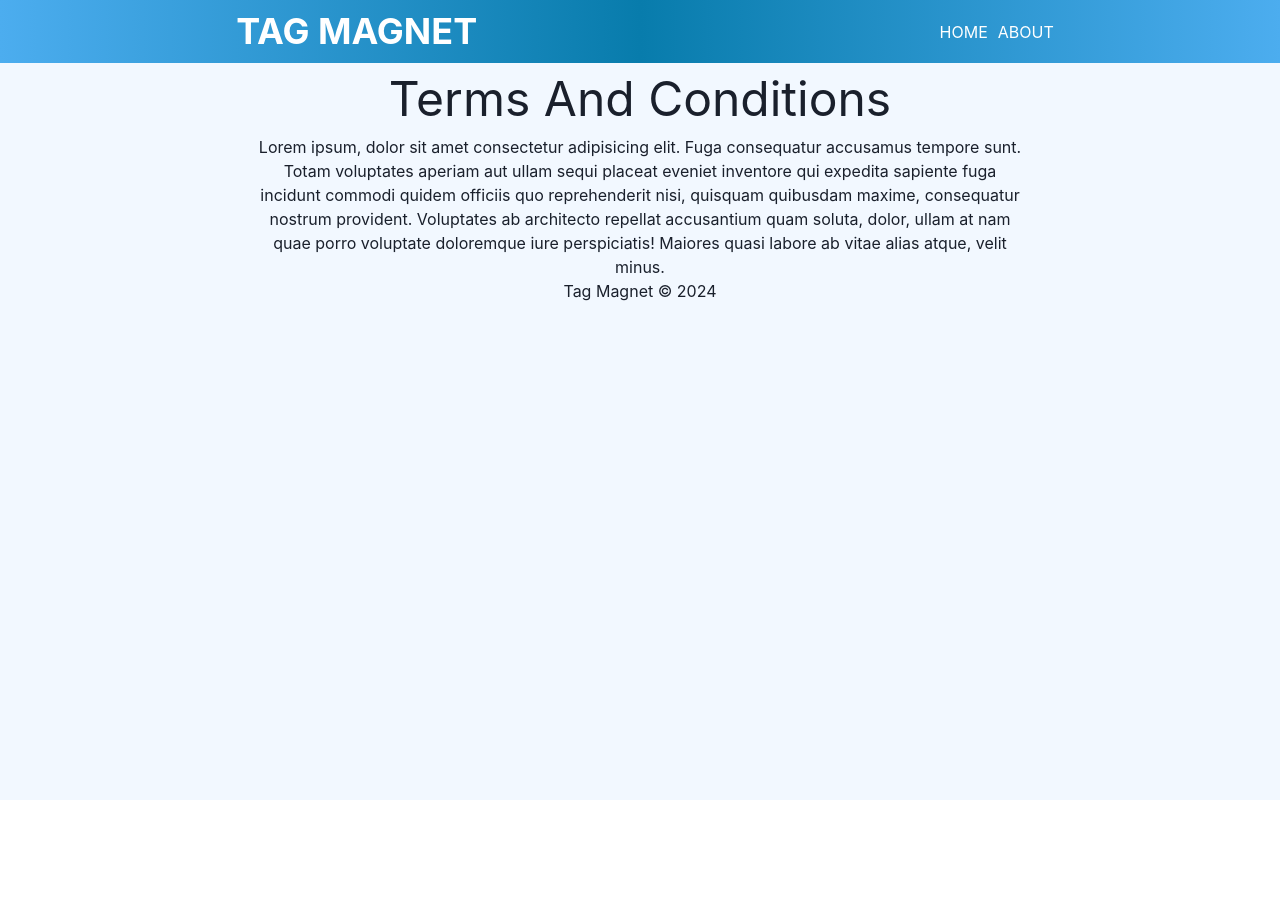
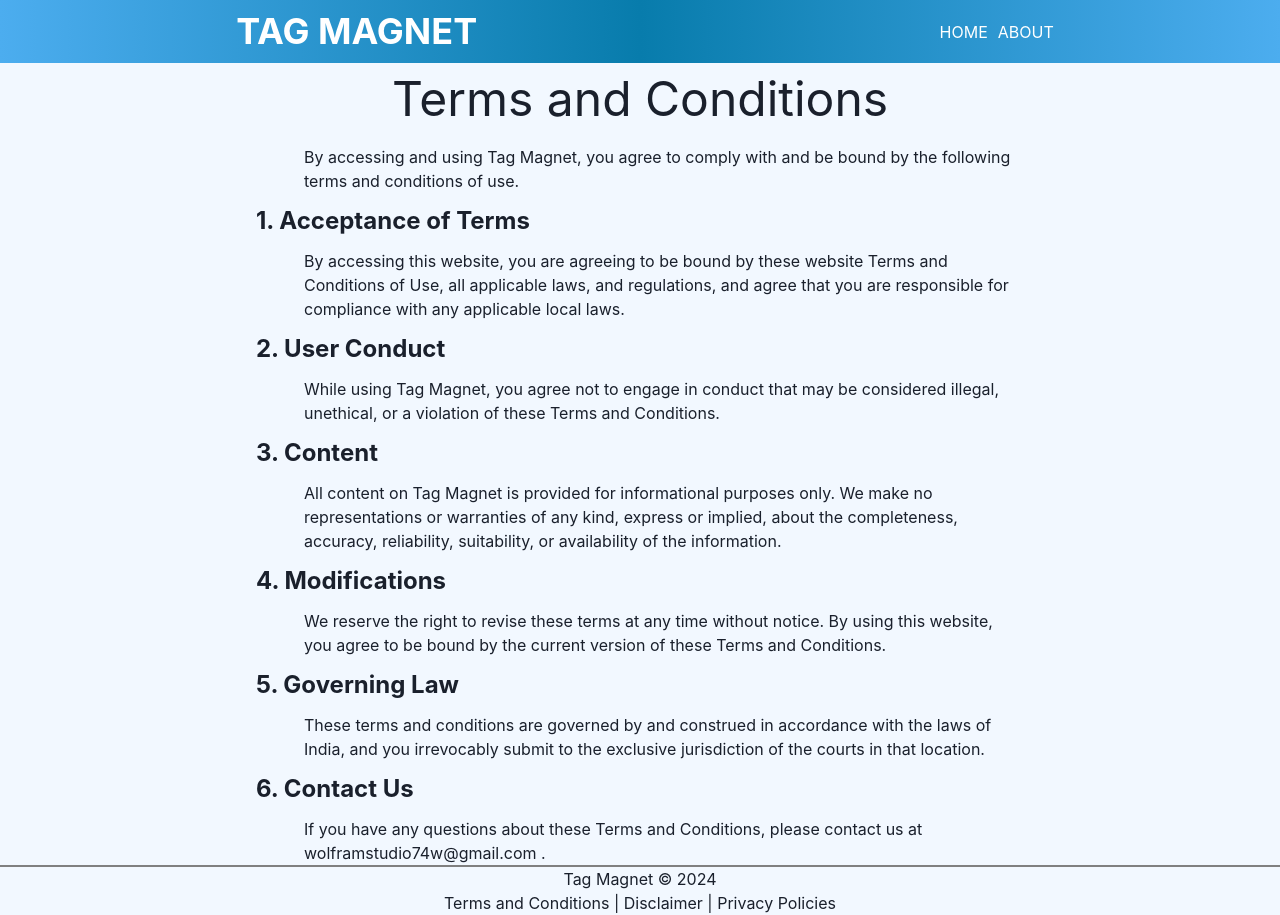
Before and after one commit to Jordan-Jack-12/Tag-Magnet, a React (Create React App) app: page /terms-and-conditions in a window 1280 px wide. Before the commit the page ends 800 px from the top, so only its background shows below. Built offline with nearby package versions, Linux system fonts and the light colour scheme.

Commit message:
edited legal pages and add loading, error and no result state

```diff
--- a/package.json
+++ b/package.json
@@ -3,13 +3,13 @@
   "version": "0.1.0",
   "private": true,
   "dependencies": {
-    "@chakra-ui/react": "^2.6.1",
-    "@emotion/react": "^11.11.0",
+    "@chakra-ui/react": "^2.8.2",
+    "@emotion/react": "^11.11.3",
     "@emotion/styled": "^11.11.0",
     "@testing-library/jest-dom": "^5.16.5",
     "@testing-library/react": "^13.4.0",
     "@testing-library/user-event": "^13.5.0",
-    "framer-motion": "^10.12.16",
+    "framer-motion": "^10.16.16",
     "react": "^18.2.0",
     "react-dom": "^18.2.0",
     "react-helmet": "^6.1.0",
--- a/src/App.jsx
+++ b/src/App.jsx
@@ -13,8 +13,7 @@ import NotFound from './pages/NotFound';
 
 function App() {
   return (
-    <div className="App" style={{ textAlign: 'center', height: '100vh', background: '#F2F8FF' }}>
-      {/* <Heading bg="linear-gradient(90deg, rgba(76,173,239,1) 0%, rgba(8,124,172,1) 50%, rgba(76,173,239,1) 100%)" color="white" padding={'4'}>Tag Magnet</Heading> */}
+    <div className="App" style={{ textAlign: 'center', minHeight: '100vh', background: '#F2F8FF' }}>
       <NavBar />
       <Routes>
         <Route path="/" element={<HomePage/>}/>
--- a/src/components/Footer.jsx
+++ b/src/components/Footer.jsx
@@ -1,11 +1,13 @@
 import React from 'react'
+import { Link } from 'react-router-dom'
 
 const Footer = () => {
     return (
-        <footer style={{bottom: '0px'}}>
+        <footer style={{ bottom: '0px', borderTopWidth: '2px', borderTopColor: 'gray' }}>
             <div>
                 Tag Magnet &copy; 2024
             </div>
+            <div><Link to="/terms-and-conditions">Terms and Conditions</Link> | <Link to="/disclaimer">Disclaimer</Link> | <Link to="/privacy-policies">Privacy Policies</Link></div>
         </footer>
     )
 }
--- a/src/components/Hashtags.jsx
+++ b/src/components/Hashtags.jsx
@@ -10,7 +10,7 @@ const Hashtags = ({ hashtag }) => {
                                 <li key={index} style={{ listStyle: 'none' }}>#{item}</li>
                             ))}
                         </ul>
-                        : <Heading padding={'28'}>Result not found :(</Heading>
+                        : <Heading padding={'28'}>Result not found &#128532;</Heading>
                     }
         </div>
     )
--- a/src/pages/About.jsx
+++ b/src/pages/About.jsx
@@ -2,9 +2,29 @@ import React from 'react'
 
 const About = () => {
     return (
-        <div style={{marginLeft: '20vw', marginRight: '20vw', height: '-calc(100% - 63px)'}}>
-            <h1 style={{fontSize: '48px'}}>About</h1>
-            <p>Lorem ipsum, dolor sit amet consectetur adipisicing elit. Fuga consequatur accusamus tempore sunt. Totam voluptates aperiam aut ullam sequi placeat eveniet inventore qui expedita sapiente fuga incidunt commodi quidem officiis quo reprehenderit nisi, quisquam quibusdam maxime, consequatur nostrum provident. Voluptates ab architecto repellat accusantium quam soluta, dolor, ullam at nam quae porro voluptate doloremque iure perspiciatis! Maiores quasi labore ab vitae alias atque, velit minus.</p>
+        <div style={{ marginLeft: '20vw', marginRight: '20vw', minHeight: '80vh' }}>
+            <h1 style={{ fontSize: '48px' }}>About</h1>
+            <p style={{textAlign: 'left', paddingLeft: '48px', paddingTop: '10px'}}>Welcome to Tag Magnet, your go-to destination for discovering trending and relevant hashtags across various platforms. Our mission is to simplify your social media experience by providing you with the right tags to amplify your reach.</p>
+
+            <h2 style={{textAlign: 'left', fontSize: '24px', fontWeight: 'bold', paddingTop: '10px'}}>What We Do</h2>
+
+            <p style={{textAlign: 'left', paddingLeft: '48px', paddingTop: '10px'}}>At Tag Magnet, we understand the importance of using the right hashtags to enhance the visibility of your content. Whether you're a content creator, marketer, or just someone looking to boost their social media presence, we've got you covered.</p>
+
+            <h2 style={{textAlign: 'left', fontSize: '24px', fontWeight: 'bold', paddingTop: '10px'}}>Why Tag Magnet?</h2>
+
+            <p style={{textAlign: 'left', paddingLeft: '48px', paddingTop: '10px'}}>
+                Efficiency: Our platform streamlines the process of finding the most effective hashtags for your content.
+
+                Trending Tags: Stay ahead of the curve with our constantly updated list of trending hashtags.
+
+                User-Friendly: Our intuitive interface ensures a seamless experience, even for those new to the world of hashtags.
+            </p>
+
+            <h2 style={{textAlign: 'left', fontSize: '24px', fontWeight: 'bold', paddingTop: '10px'}}>Connect With Us</h2>
+            <p style={{textAlign: 'left', paddingLeft: '48px', paddingTop: '10px'}}>
+                We value your feedback and suggestions. Connect with us on social media to stay updated on the latest features and trends.
+            </p>
+            <p style={{textAlign: 'left', paddingLeft: '48px', paddingTop: '10px'}}>Thank you for choosing Tag Magnet to elevate your social media game!</p>
         </div>
     )
 }
--- a/src/pages/Disclaimer.jsx
+++ b/src/pages/Disclaimer.jsx
@@ -2,9 +2,11 @@ import React from 'react'
 
 const Disclaimer = () => {
     return (
-        <div style={{marginLeft: '20vw', marginRight: '20vw', height: '-calc(100% - 63px)'}}>
-            <h1 style={{fontSize: '48px'}}>Disclaimer</h1>
-            <p>Lorem ipsum, dolor sit amet consectetur adipisicing elit. Fuga consequatur accusamus tempore sunt. Totam voluptates aperiam aut ullam sequi placeat eveniet inventore qui expedita sapiente fuga incidunt commodi quidem officiis quo reprehenderit nisi, quisquam quibusdam maxime, consequatur nostrum provident. Voluptates ab architecto repellat accusantium quam soluta, dolor, ullam at nam quae porro voluptate doloremque iure perspiciatis! Maiores quasi labore ab vitae alias atque, velit minus.</p>
+        <div style={{ marginLeft: '20vw', marginRight: '20vw', minHeight: '80vh' }}>
+            <h1 style={{ fontSize: '48px' }}>Disclaimer</h1>
+            <p style={{textAlign: 'left', paddingLeft: '48px', paddingTop: '10px'}}>The information provided on the Tag Magnet website (the "Service") is for general informational purposes only.</p>
+            <h2 style={{textAlign: 'left', fontSize: '24px', fontWeight: 'bold', paddingTop: '10px'}}>Accuracy of Information</h2>
+            <p style={{textAlign: 'left', paddingLeft: '48px', paddingTop: '10px'}}>Tag Magnet makes no representation or warranty of any kind regarding the completeness, accuracy, reliability, or suitability of the information contained on the website. Any reliance you place on such information is strictly at your own risk.</p>
         </div>
     )
 }
--- a/src/pages/NotFound.jsx
+++ b/src/pages/NotFound.jsx
@@ -2,7 +2,7 @@ import React from 'react'
 
 const NotFound = () => {
     return (
-        <div style={{ height: '83%', textAlign: 'center', display: 'flex', alignItems: 'center', justifyContent: 'center' }}>Not Found</div>
+        <div style={{ height: '80vh', textAlign: 'center', display: 'flex', alignItems: 'center', justifyContent: 'center'}}>Page Not Found</div>
     )
 }
 
--- a/src/pages/PrivacyPolicies.jsx
+++ b/src/pages/PrivacyPolicies.jsx
@@ -2,9 +2,26 @@ import React from 'react'
 
 const PrivacyPolicies = () => {
     return (
-        <div style={{marginLeft: '20vw', marginRight: '20vw', height: '-calc(100% - 63px)'}}>
-            <h1 style={{fontSize: '48px'}}>Privacy Policies</h1>
-            <p>Lorem ipsum, dolor sit amet consectetur adipisicing elit. Fuga consequatur accusamus tempore sunt. Totam voluptates aperiam aut ullam sequi placeat eveniet inventore qui expedita sapiente fuga incidunt commodi quidem officiis quo reprehenderit nisi, quisquam quibusdam maxime, consequatur nostrum provident. Voluptates ab architecto repellat accusantium quam soluta, dolor, ullam at nam quae porro voluptate doloremque iure perspiciatis! Maiores quasi labore ab vitae alias atque, velit minus.</p>
+        <div style={{ marginLeft: '20vw', marginRight: '20vw', minHeight: '80vh' }}>
+            <h1 style={{ fontSize: '48px' }}>Privacy Policy</h1>
+
+            <p style={{textAlign: 'left', paddingLeft: '48px', paddingTop: '10px'}}>This Privacy Policy is effective as of 2024.</p>
+
+            <h2 style={{textAlign: 'left', fontSize: '24px', fontWeight: 'bold', paddingTop: '10px'}}>1. Information We Collect</h2>
+
+            <p style={{textAlign: 'left', paddingLeft: '48px', paddingTop: '10px'}}>We collect information you provide directly to us, such as inputs of forms.</p>
+
+            <h2 style={{textAlign: 'left', fontSize: '24px', fontWeight: 'bold', paddingTop: '10px'}}>2. How We Use Your Information</h2>
+
+            <p style={{textAlign: 'left', paddingLeft: '48px', paddingTop: '10px'}}>We may use the information you put on the website and other than that we don't use any personal information.</p>
+
+            <h2 style={{textAlign: 'left', fontSize: '24px', fontWeight: 'bold', paddingTop: '10px'}}>3. Cookies</h2>
+
+            <p style={{textAlign: 'left', paddingLeft: '48px', paddingTop: '10px'}}>We directly don't use cookies but the amazon affiliate links will store cookies in your browser.</p>
+
+            <h2 style={{textAlign: 'left', fontSize: '24px', fontWeight: 'bold', paddingTop: '10px'}}>4. Contact Us</h2>
+
+            <p style={{textAlign: 'left', paddingLeft: '48px', paddingTop: '10px'}}>If you have any questions about this Privacy Policy, please contact us at wolframstudio74w@gmail.com.</p>
         </div>
     )
 }
--- a/src/pages/TermsAndConditions.jsx
+++ b/src/pages/TermsAndConditions.jsx
@@ -2,9 +2,34 @@ import React from 'react'
 
 const TermsAndConditions = () => {
     return (
-        <div style={{marginLeft: '20vw', marginRight: '20vw', height: '-calc(100% - 63px)'}}>
-            <h1 style={{fontSize: '48px'}}>Terms And Conditions</h1>
-            <p>Lorem ipsum, dolor sit amet consectetur adipisicing elit. Fuga consequatur accusamus tempore sunt. Totam voluptates aperiam aut ullam sequi placeat eveniet inventore qui expedita sapiente fuga incidunt commodi quidem officiis quo reprehenderit nisi, quisquam quibusdam maxime, consequatur nostrum provident. Voluptates ab architecto repellat accusantium quam soluta, dolor, ullam at nam quae porro voluptate doloremque iure perspiciatis! Maiores quasi labore ab vitae alias atque, velit minus.</p>
+        <div style={{ marginLeft: '20vw', marginRight: '20vw', minHeight: '80vh' }}>
+            <h1 style={{ fontSize: '48px' }}>Terms and Conditions</h1>
+
+            <p style={{textAlign: 'left', paddingLeft: '48px', paddingTop: '10px'}}>By accessing and using Tag Magnet, you agree to comply with and be bound by the following terms and conditions of use.</p>
+
+            <h2 style={{textAlign: 'left', fontSize: '24px', fontWeight: 'bold', paddingTop: '10px'}}>1. Acceptance of Terms</h2>
+
+            <p style={{textAlign: 'left', paddingLeft: '48px', paddingTop: '10px'}}>By accessing this website, you are agreeing to be bound by these website Terms and Conditions of Use, all applicable laws, and regulations, and agree that you are responsible for compliance with any applicable local laws.</p>
+
+            <h2 style={{textAlign: 'left', fontSize: '24px', fontWeight: 'bold', paddingTop: '10px'}}>2. User Conduct</h2>
+
+            <p style={{textAlign: 'left', paddingLeft: '48px', paddingTop: '10px'}}>While using Tag Magnet, you agree not to engage in conduct that may be considered illegal, unethical, or a violation of these Terms and Conditions.</p>
+
+            <h2 style={{textAlign: 'left', fontSize: '24px', fontWeight: 'bold', paddingTop: '10px'}}>3. Content</h2>
+
+            <p style={{textAlign: 'left', paddingLeft: '48px', paddingTop: '10px'}}>All content on Tag Magnet is provided for informational purposes only. We make no representations or warranties of any kind, express or implied, about the completeness, accuracy, reliability, suitability, or availability of the information.</p>
+
+            <h2 style={{textAlign: 'left', fontSize: '24px', fontWeight: 'bold', paddingTop: '10px'}}>4. Modifications</h2>
+
+            <p style={{textAlign: 'left', paddingLeft: '48px', paddingTop: '10px'}}>We reserve the right to revise these terms at any time without notice. By using this website, you agree to be bound by the current version of these Terms and Conditions.</p>
+
+            <h2 style={{textAlign: 'left', fontSize: '24px', fontWeight: 'bold', paddingTop: '10px'}}>5. Governing Law</h2>
+
+            <p style={{textAlign: 'left', paddingLeft: '48px', paddingTop: '10px'}}>These terms and conditions are governed by and construed in accordance with the laws of India, and you irrevocably submit to the exclusive jurisdiction of the courts in that location.</p>
+
+            <h2 style={{textAlign: 'left', fontSize: '24px', fontWeight: 'bold', paddingTop: '10px'}}>6. Contact Us</h2>
+
+            <p style={{textAlign: 'left', paddingLeft: '48px', paddingTop: '10px'}}>If you have any questions about these Terms and Conditions, please contact us at wolframstudio74w@gmail.com .</p>
         </div>
     )
 }
```
Also changed, not shown: src/components/AdBlock.jsx (added, +47 -0 lines), src/pages/HomePage.jsx (+28 -8 lines), 1 other file (tests, documents, lock files or other folders).
